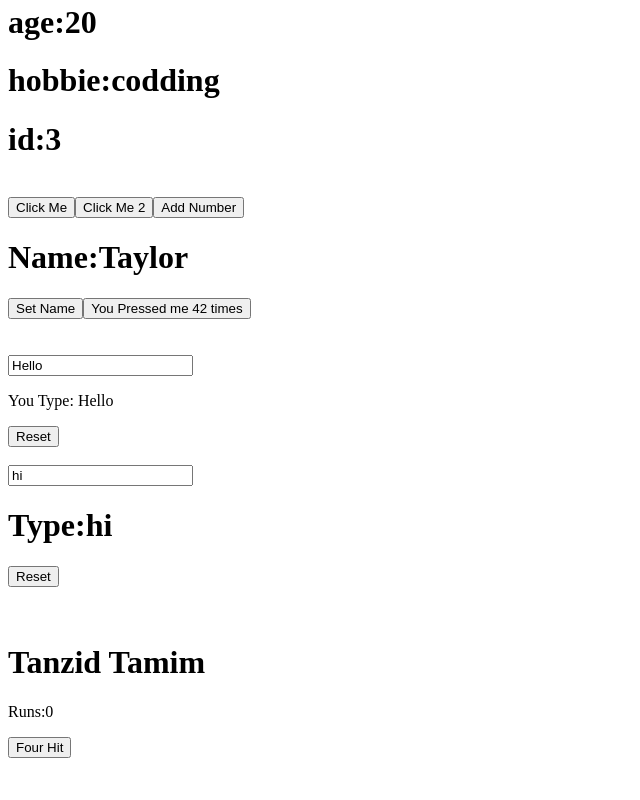
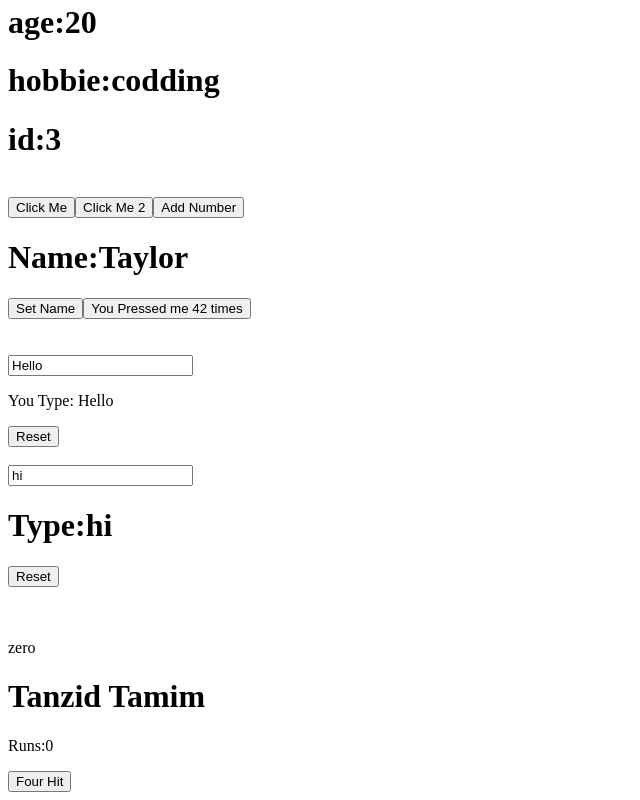
Before and after one commit to asik247/third-react, a React (Vite) app: page / in a window 1280 px wide. Shown: the part 681-1481 px from the top of the page, without its empty margins (0-640 px from the left). Before the commit the page ends 1447 px from the top, so only its background shows below. Built offline with nearby package versions, Linux system fonts and the light colour scheme.

Commit message:
Sunpence code write now

```diff
--- a/src/Components/Batting.jsx
+++ b/src/Components/Batting.jsx
@@ -10,6 +10,9 @@ const Batting = () => {
             {
                 runs >=50 && <p>Congrase</p>
             }
+            {
+                runs || <p>zero</p>
+            }
             <h1>Tanzid Tamim</h1>
             <p>Runs:{runs}</p>
             <button onClick={forHid}>Four Hit</button>
```
